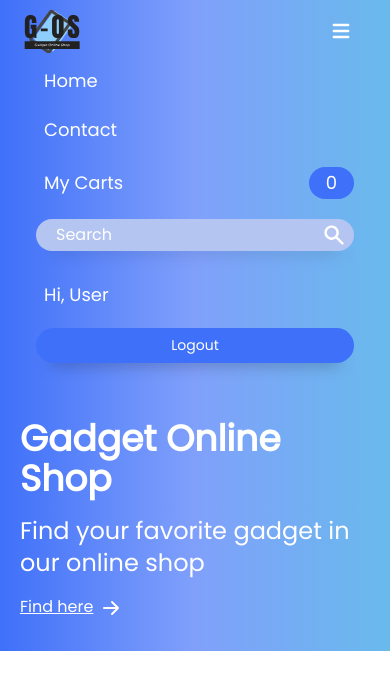
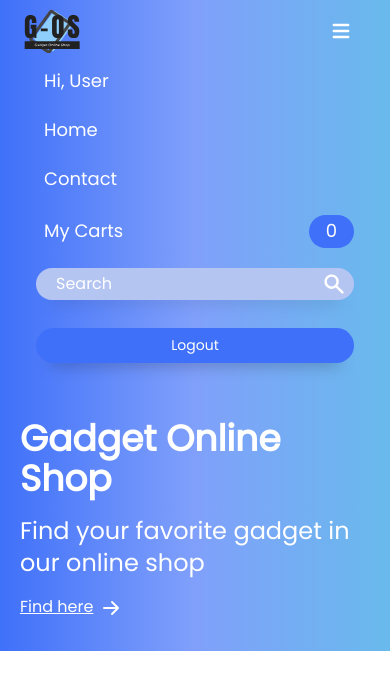
Before and after one commit to Rianifitriim/Web-Dev-React, a React (Create React App) app: page / in a window 390 px wide. Both pictures are taken after a click on the button 341 px from the left and 30 px from the top of the page. Shown: the top 690 px of the page. Built offline with nearby package versions, Linux system fonts and the light colour scheme.

Commit message:
fixing responsive position

```diff
--- a/src/components/styles/Button.jsx
+++ b/src/components/styles/Button.jsx
@@ -4,21 +4,21 @@ export const Default = {
 
 export const ButtonType = {
   // untuk button login di navbar
-  navLogin : "bg-3F70F9 text-white hover:border-blue-500 hover:bg-blue-400 w-full sm:w-24 rounded-full",
+  navLogin : "bg-3F70F9 text-white hover:border-blue-500 hover:bg-blue-400 w-full lg:w-24 rounded-full",
   // untuk button signup di navbar
-  navSignUpBlue : "bg-transparent text-3F70F9 border border-3F70F9 hover:bg-blue-100 w-full sm:w-24 rounded-full",
+  navSignUpBlue : "bg-transparent text-3F70F9 border border-3F70F9 hover:bg-blue-100 w-full lg:w-24 rounded-full",
   // untuk button sign up di navbar Home
-  navSignUpWhite : "bg-transparent text-white border border-white hover:bg-white hover:text-3F70F9 w-full sm:w-24 rounded-full",
+  navSignUpWhite : "bg-transparent text-white border border-white hover:bg-white hover:text-3F70F9 w-full md:w-24 rounded-full",
   // untuk button di page login, signup, contact
   loginSignUpSend : "bg-3F70F9 text-white hover:border-blue-500 hover:bg-blue-400 w-full rounded",
   // untuk button buy di card Home
   cardBuy : "bg-3F70F9 text-white hover:border-blue-500 hover:bg-blue-400 w-full rounded-full",
   // untuk button checkout detail product
-  detailCheckout : "bg-3F70F9 text-white hover:border-blue-500 hover:bg-blue-400 w-full sm:w-1/2 rounded-full",
+  detailCheckout : "bg-3F70F9 text-white hover:border-blue-500 hover:bg-blue-400 w-full lg:w-1/2 rounded-full",
   // untuk button checkout page cart
-  cartCheckout : "bg-3F70F9 text-white hover:border-blue-500 hover:bg-blue-400 w-1/2 sm:w-32 rounded-full",
+  cartCheckout : "bg-3F70F9 text-white hover:border-blue-500 hover:bg-blue-400 w-1/2 lg:w-32 rounded-full",
   // untuk button remove & remove all page cart
-  cartRemove : "bg-transparent text-3F70F9 border border-3F70F9 hover:bg-blue-100 w-1/2 sm:w-32 rounded-full",
+  cartRemove : "bg-transparent text-3F70F9 border border-3F70F9 hover:bg-blue-100 w-1/2 lg:w-32 rounded-full",
 }
 
 // contoh cara pakai :
--- a/src/layouts/NavbarHomeLogin.jsx
+++ b/src/layouts/NavbarHomeLogin.jsx
@@ -27,6 +27,14 @@ export default function NavbarHome({ fixed }) {
           id="example-navbar-danger"
         >
           <ul className="flex flex-col lg:flex-row list-none lg:ml-auto">
+            <li className="nav-item">
+              <a
+                className="px-3 py-3 lg:hidden items-center text-lg capitalize font-medium leading-snug text-white hover:opacity-75 flex"
+                href="#pablo"
+              >
+                <i className="text-lg leading-lg text-white opacity-75"></i><span className="ml-2">hi, user </span>
+              </a>
+            </li>
             <li className="nav-item active">
               <a
                 className="px-3 py-3 flex items-center text-lg capitalize font-medium leading-snug text-white hover:opacity-75"
@@ -70,15 +78,15 @@ export default function NavbarHome({ fixed }) {
             </li>
             <li className="nav-item">
               <a
-                className="px-3 py-3 flex items-center text-lg capitalize font-medium leading-snug text-white hover:opacity-75"
+                className="px-3 py-3 lg:flex items-center text-lg capitalize font-medium leading-snug text-white hover:opacity-75 hidden"
                 href="#pablo"
               >
-                <i className="text-lg leading-lg text-white opacity-75"></i><span className="ml-2">hi, user</span>
+                <i className="text-lg leading-lg text-white opacity-75"></i><span className="ml-2">hi, user </span>
               </a>
             </li>
             <li className="nav-item">
               <a
-                className="px-3 py-2 flex items-center text-sm uppercase font-bold leading-snug text-white hover:opacity-75"
+                className="px-3 py-2 flex items-center text-sm uppercase font-bold leading-snug text-white hover:opacity-75 "
                 href="#pablo"
               >
               <Button def="default" type="navLogin">logout</Button>
--- a/src/layouts/NavbarLogin.jsx
+++ b/src/layouts/NavbarLogin.jsx
@@ -30,6 +30,14 @@ export default function NavbarLogin({ fixed }) {
             <ul className="flex flex-col lg:flex-row list-none lg:ml-auto">
               <li className="nav-item">
                 <a
+                  className="px-3 py-3 lg:hidden items-center text-lg capitalize font-medium leading-snug text-black hover:opacity-75 flex"
+                  href="#pablo"
+                >
+                  <i className="text-lg leading-lg text-black opacity-75"></i><span className="ml-2">hi, user </span>
+                </a>
+              </li>
+              <li className="nav-item">
+                <a
                   className="px-3 py-3 flex items-center text-lg capitalize font-medium leading-snug text-black hover:opacity-75"
                   href="#pablo"
                 >
@@ -50,7 +58,7 @@ export default function NavbarLogin({ fixed }) {
                   href="#pablo"
                 >
                   <span className="ml-2 col-span-10">my carts</span>
-                  <span className="ml-2 text-white bg-3F70F9 rounded-full p-1 col-span-2 text-center">3</span>
+                  <span className="ml-2 text-white bg-3F70F9 rounded-full p-1 col-span-2 text-center">0</span>
                 </a>
               </li>
               <li className="nav-item">
@@ -71,7 +79,7 @@ export default function NavbarLogin({ fixed }) {
               </li>
               <li className="nav-item">
                 <a
-                  className="px-3 py-3 flex items-center text-lg capitalize font-medium leading-snug text-black hover:opacity-75"
+                  className="px-3 py-3 lg:flex items-center text-lg capitalize font-medium leading-snug text-black hover:opacity-75 hidden"
                   href="#pablo"
                 >
                   <i className="text-lg leading-lg text-black opacity-75"></i><span className="ml-2">hi, user </span>
```
